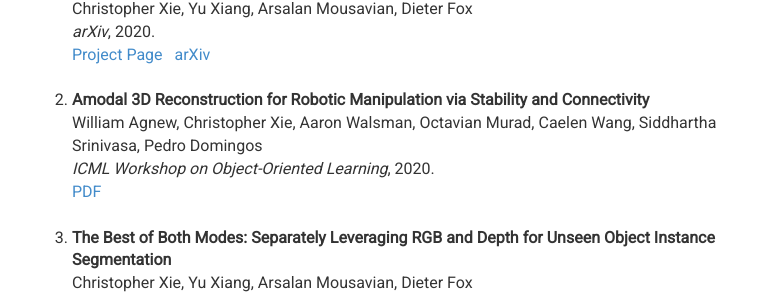
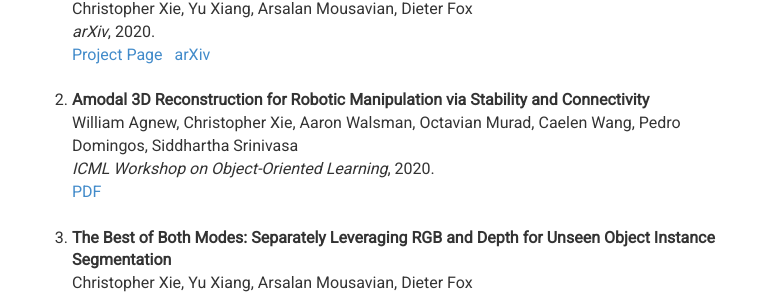
Before and after one commit to chrisdxie/chrisdxie.github.io, a Jekyll site: the page built from publications/index.html, in a window 1280 px wide. Shown: the part 225-521 px from the top of the page, without its empty margins (248-1031 px from the left). Built offline with Jekyll 4.4.1, drawn with Linux system fonts in a browser that asks for light colours.

```diff
--- a/_data/publications.yml
+++ b/_data/publications.yml
@@ -8,7 +8,7 @@
   project_page: https://rse-lab.cs.washington.edu/projects/unseen-object-instance-segmentation/
 
 - title: Amodal 3D Reconstruction for Robotic Manipulation via Stability and Connectivity
-  authors: William Agnew, Christopher Xie, Aaron Walsman, Octavian Murad, Caelen Wang, Siddhartha Srinivasa, Pedro Domingos
+  authors: William Agnew, Christopher Xie, Aaron Walsman, Octavian Murad, Caelen Wang, Pedro Domingos, Siddhartha Srinivasa
   venue: ICML Workshop on Object-Oriented Learning
   year: 2020
   pdf_link: /papers/Amodal_Reconstruction_Manipulation.pdf
```
Also changed, not shown: 3 other files.
